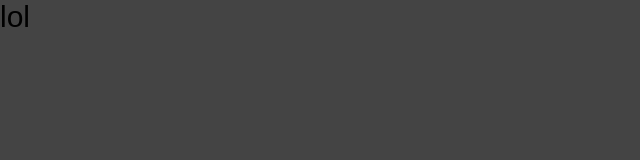
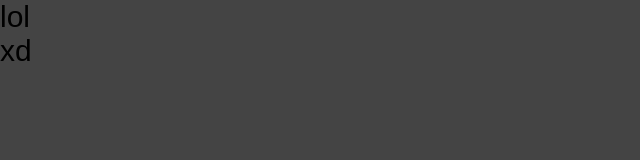
Before and after one commit to gr8by/test2, a plain HTML site: page index.html in a window 1280 px wide. Shown: the full height of the page, 0-640 px from the left. Drawn offline with Linux system fonts and the light colour scheme.

Commit message:
Update index.html

```diff
--- a/index.html
+++ b/index.html
@@ -11,6 +11,7 @@
 
 <body>
     <p>lol</p>
+    <p>xd</p>
 </body>
 
 </html>
```
